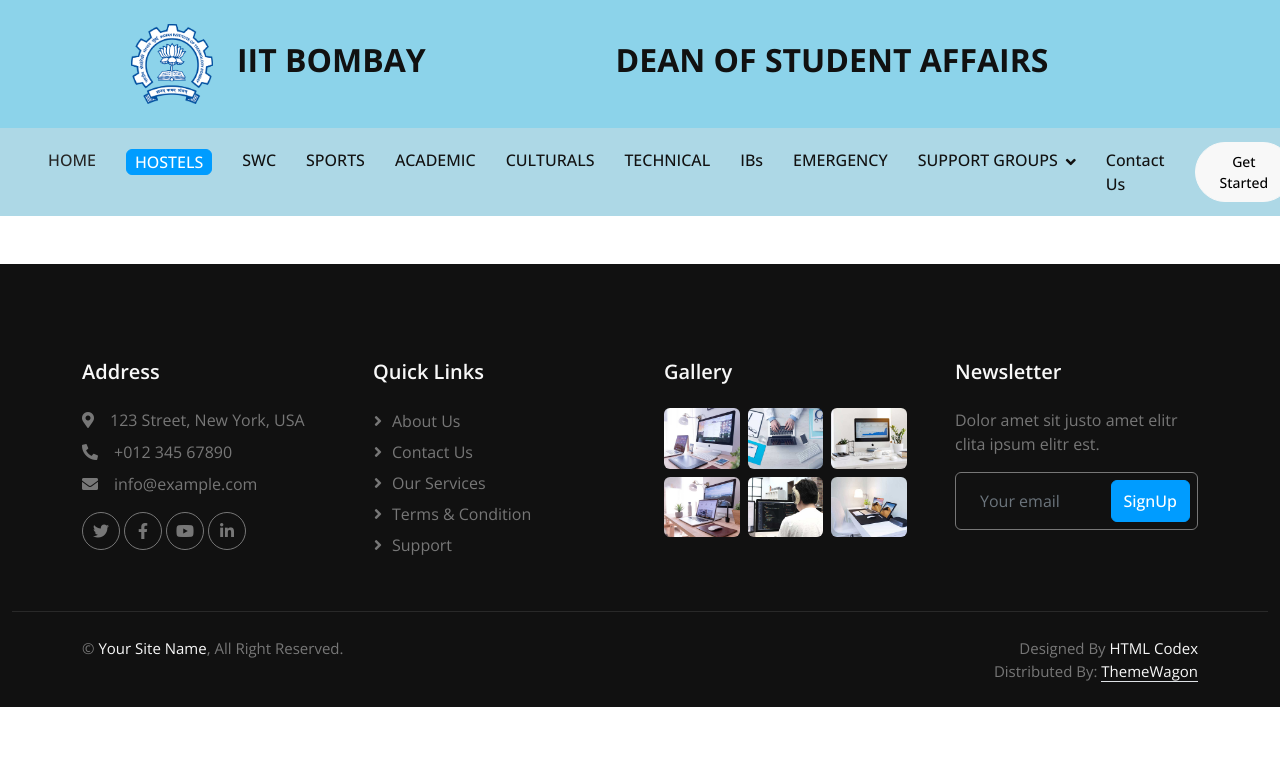
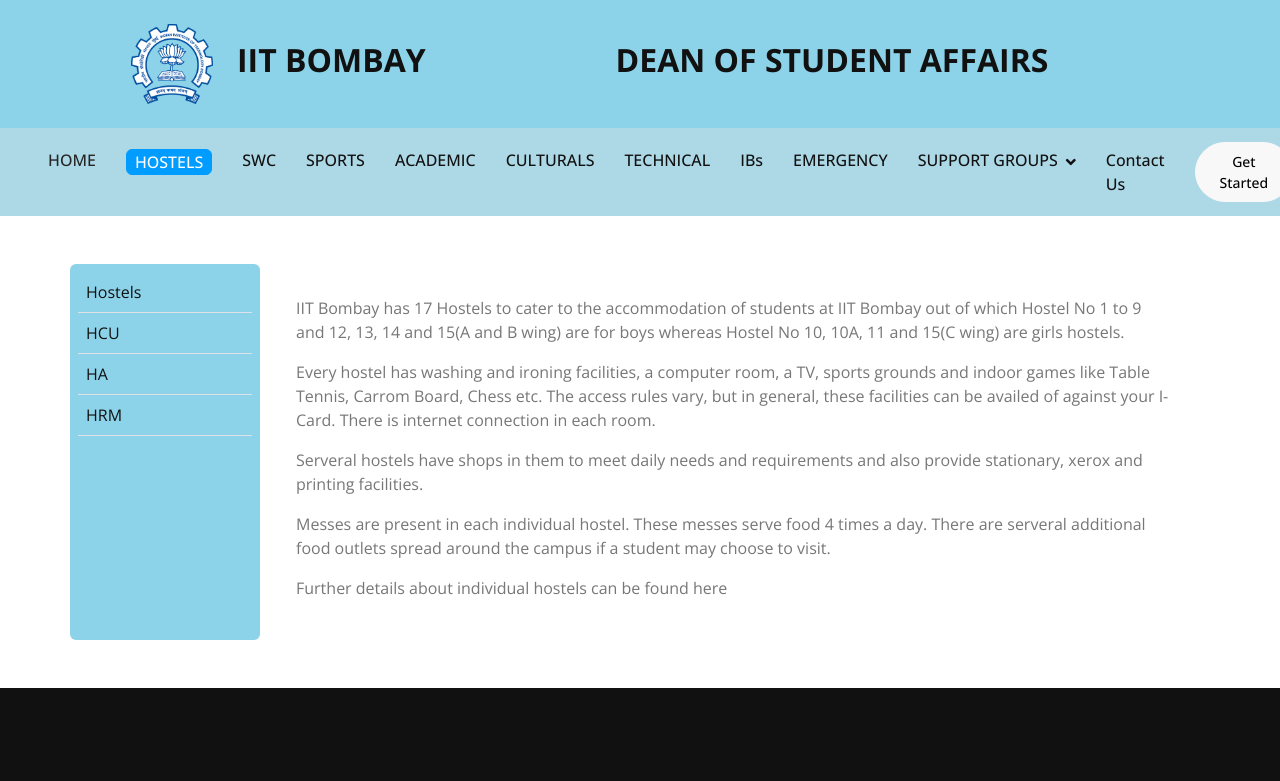
Before and after one commit to DevCom-IITB/dean-sa-website, a plain HTML site: page hostels.html in a window 1280 px wide. Shown: the top 781 px of the page. Drawn offline with nearby package versions, Linux system fonts and the light colour scheme.

Commit message:
added hostel page

```diff
--- a/hostels.html
+++ b/hostels.html
@@ -30,6 +30,7 @@
 
     <!-- Template Stylesheet -->
     <link href="css/style.css" rel="stylesheet">
+
 </head>
 
 <body>
@@ -97,11 +98,50 @@
     </nav>
     <!-- Navbar End -->
 
+    <!-- main  -->
+        <div class="container-fluid container my-5">
+            <div class="row">
+                <div class="col-sm-3 col-md-2 p-2 text-dark rounded-3 sidebar" style="background-color: #8cd3ea;">
+                    <li type="button" class="border-bottom p-2" onclick="myfunc()">Hostels</li>
+                    <li type="button" class="border-bottom p-2" onclick="myfunc2()">HCU</li>
+                    <li type="button" class="border-bottom p-2" onclick="myfunc3()">HA</li>
+                    <li type="button" class="border-bottom p-2" onclick="myfunc4()">HRM</li>
+                </div>
+                <div class="col-sm-9 col-md-10 mt-2">
+                    <!-- Main content -->
+                    <div class="content p-4 rounded-3" id="content" >
+                        <p>IIT Bombay has 17 Hostels to cater to the accommodation of students at IIT Bombay out of which Hostel No 1 to 9 and 12, 13, 14 and 15(A and B wing) are for boys whereas Hostel No 10, 10A, 11 and 15(C wing) are girls hostels.</p>
+                        <p>Every hostel has washing and ironing facilities, a computer room, a TV, sports grounds and indoor games like Table Tennis, Carrom Board, Chess etc. The access rules vary, but in general, these facilities can be availed of against your I-Card. There is internet connection in each room.</p>
+                        <p>Serveral hostels have shops in them to meet daily needs and requirements and also provide stationary, xerox and printing facilities.</p>
+                        <p>Messes are present in each individual hostel. These messes serve food 4 times a day. There are serveral additional food outlets spread around the campus if a student may choose to visit. </p>
+                        <p>Further details about individual hostels can be found here</p>
+                    </div>
 
+                </div>
+            </div>
+        </div>
 
+            <script>
+                function myfunc() {
+                    document.getElementById('content').innerHTML
 
+                    = "<p>IIT Bombay has 17 Hostels to cater to the accommodation of students at IIT Bombay out of which Hostel No 1 to 9 and 12, 13, 14 and 15(A and B wing) are for boys whereas Hostel No 10, 10A, 11 and 15(C wing) are girls hostels.</p> <p> Every hostel has washing and ironing facilities, a computer room, a TV, sports grounds and indoor games like Table Tennis, Carrom Board, Chess etc.The access rules vary, but in general, these facilities can be availed of against your I - Card.There is internet connection in each room.</p > <p>Serveral hostels have shops in them to meet daily needs and requirements and also provide stationary, xerox and printing facilities.</p> < p > Messes are present in each individual hostel.These messes serve food 4 times a day.There are serveral additional food outlets spread around the campus if a student may choose to visit. </p >    <p>Further details about individual hostels can be found here</p>"
 
+                }
 
+                function myfunc2() {
+                        document.getElementById('content').innerHTML = "<h3 class='text-warning'>this is test from func2. see if it is working or not</h3>"
+                    }
+
+                function myfunc3() {
+                        document.getElementById('content').innerHTML = "<p>Lorem ipsum dolor sit amet consectetur adipisicing elit. At explicabo praesentium doloremque accusamus, cupiditateerror! Quibusdam exercitationem ipsa vel consequuntur, officiis enim, omnis ex non animi quos veritatis isteasperiores reiciendis magnam ab temporibus esse.Aliquid veniam earum, accusamus totam ut placeat, consecteturassumenda asperiores a adipisci pariatur dolorem officia.</p > "
+                    }
+
+                function myfunc4() {
+                        document.getElementById('content').innerHTML = "<h3 class='text-warning'>this is test from func2. see if it is working or not</h3>"
+                    }
+            </script>
+    <!-- main end  -->
 
 
     <!-- Footer Start -->
```
